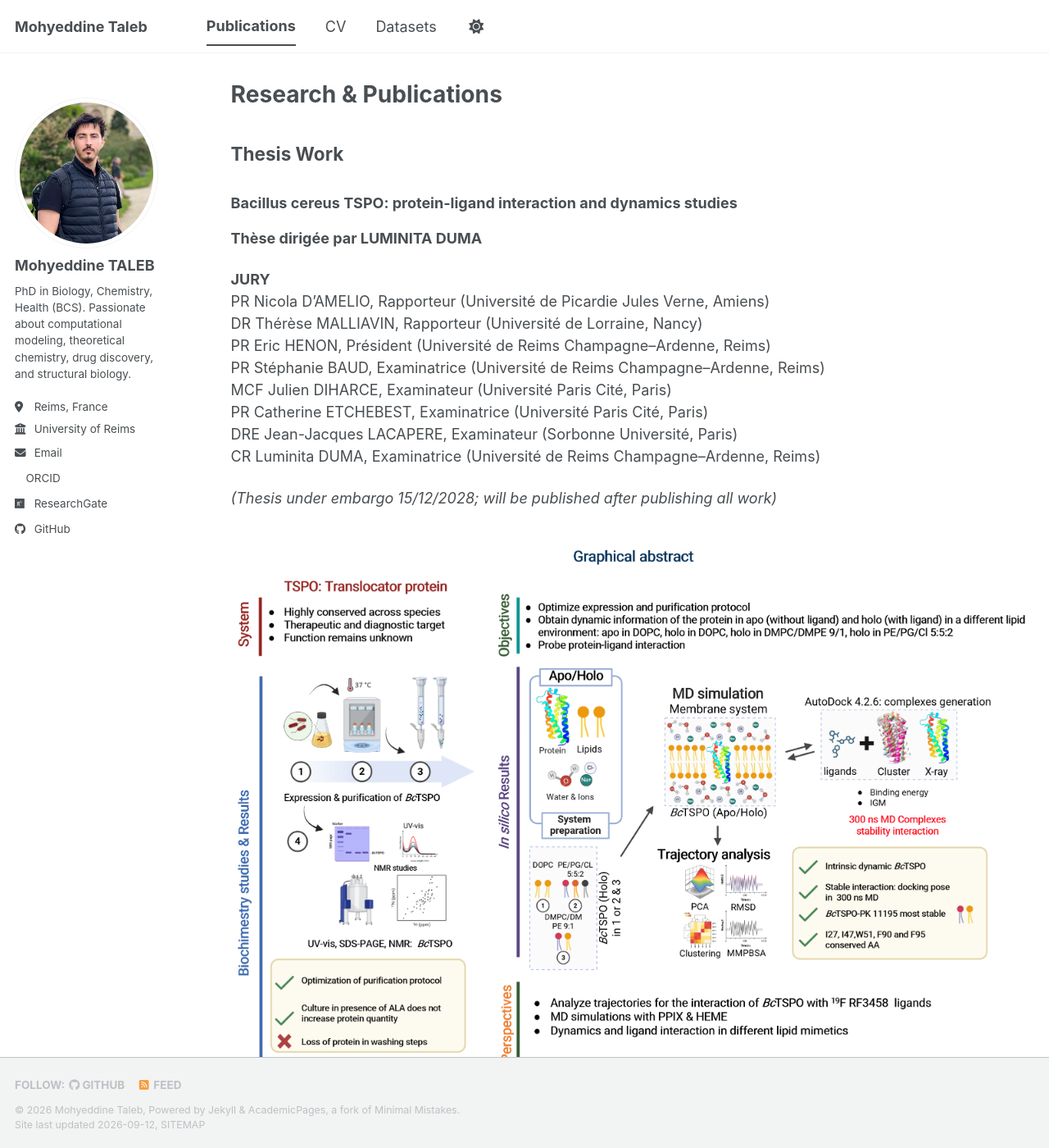
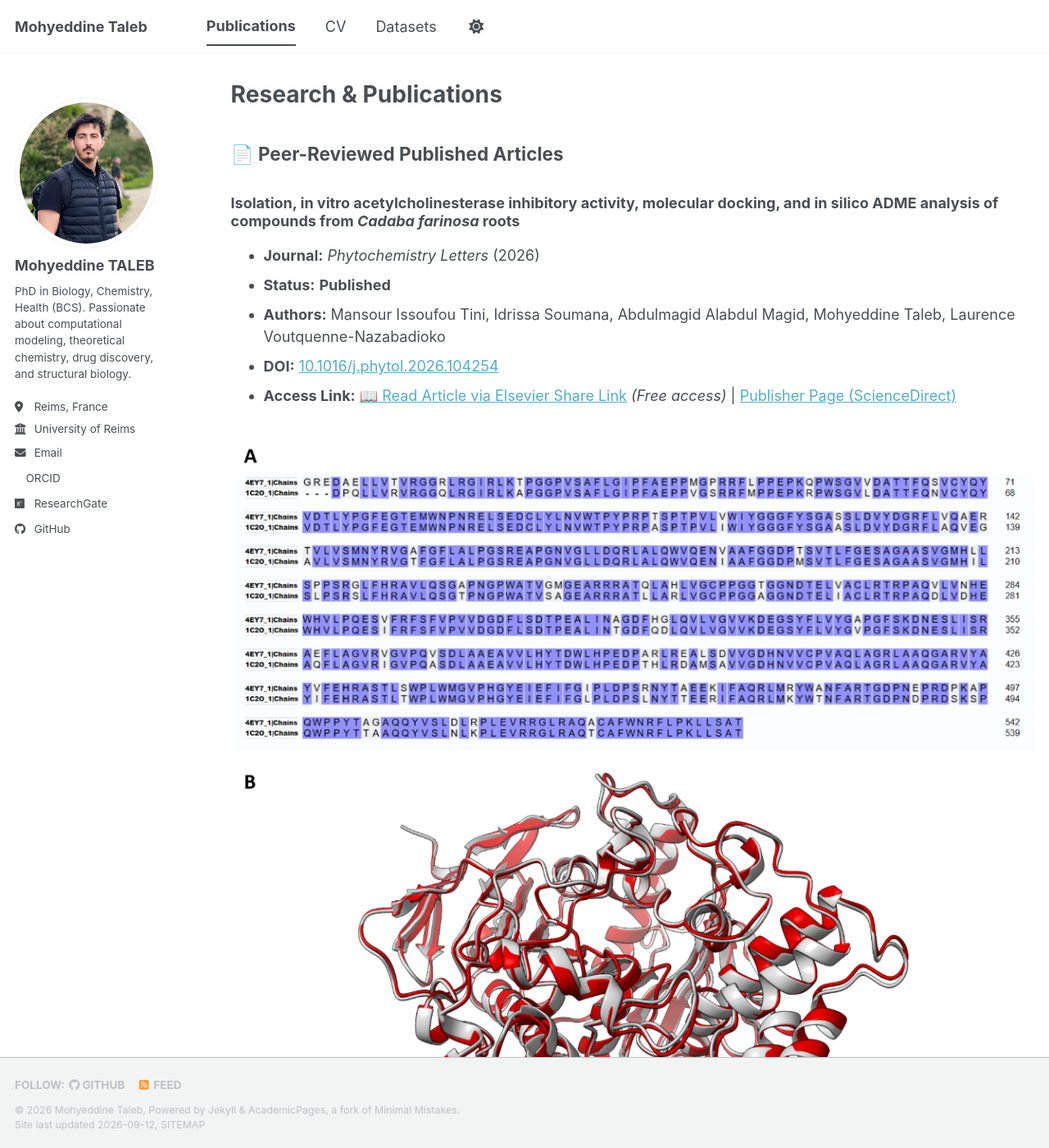
Before and after one commit to mohyeddine-taleb/mohyeddine-taleb.github.io, a Jekyll site: the page built from _pages/publications.md, in a window 1280 px wide and 1400 px high. Shown: the whole window at 82% size. Built offline with Jekyll 4.4.1, drawn with Linux system fonts in a browser that asks for light colours; a style sheet for code colours, icons or effects is not loaded; some of the changed text lies outside the part shown.

Commit message:
Update Phytochemistry Letters article to Published with DOI and free share link

```diff
--- a/_pages/cv.md
+++ b/_pages/cv.md
@@ -66,3 +66,12 @@ redirect_from:
 * Oral communication Journées de ROMEO (2024, 2025) (French).
 * Oral communication 16èmes (English) Rencontres du Réseau de Chimie Théorique du Grand Est (July 2025, Besançon, France).
 * Appicom 4th plenary meeting (English) (2023).
+
+## Publications
+
+* **Isolation, in vitro acetylcholinesterase inhibitory activity, molecular docking, and in silico ADME analysis of compounds from *Cadaba farinosa* roots.**
+  Mansour Issoufou Tini, Idrissa Soumana, Abdulmagid Alabdul Magid, **Mohyeddine Taleb**, Laurence Voutquenne-Nazabadioko.
+  *Phytochemistry Letters* (2026). DOI: [10.1016/j.phytol.2026.104254](https://doi.org/10.1016/j.phytol.2026.104254) \| [Free Access Link](https://authors.elsevier.com/c/1nmLB6gBzlgvme)
+
+* **In-silico exploration of BcTSPO: protein-ligand interactions probed by docking and molecular dynamics simulations.**
+  **Mohyeddine Taleb**, Eric Hénon, Julien Diharce, Catherine Etchebest, Frédéric Bihel, Jean-Jacques Lacapère, Luminita Duma. (Submitted).
--- a/_pages/publications.md
+++ b/_pages/publications.md
@@ -5,52 +5,53 @@ permalink: /publications/
 author_profile: true
 ---
 
-## Thesis Work
+## 📄 Peer-Reviewed Published Articles
+
+### Isolation, in vitro acetylcholinesterase inhibitory activity, molecular docking, and in silico ADME analysis of compounds from *Cadaba farinosa* roots
+
+* **Journal:** *Phytochemistry Letters* (2026)
+* **Status:** **Published**
+* **Authors:** Mansour Issoufou Tini, Idrissa Soumana, Abdulmagid Alabdul Magid, Mohyeddine Taleb, Laurence Voutquenne-Nazabadioko
+* **DOI:** [10.1016/j.phytol.2026.104254](https://doi.org/10.1016/j.phytol.2026.104254)
+* **Access Link:** [📖 Read Article via Elsevier Share Link](https://authors.elsevier.com/c/1nmLB6gBzlgvme) *(Free access)* \| [Publisher Page (ScienceDirect)](https://doi.org/10.1016/j.phytol.2026.104254)
+
+<img src="/images/article1.png" alt="Cadaba farinosa AChE sequence alignment and docking superposition" style="max-width: 100%; border-radius: 4px; margin-top: 1rem;">
+
+---
+
+## 📝 Submitted Manuscripts & In Preparation
+
+### In-silico exploration of BcTSPO: protein-ligand interactions probed by docking and molecular dynamics simulations
+
+* **Status:** Submitted
+* **Authors:** Mohyeddine Taleb <sup>a</sup>, Eric Hénon <sup>a</sup>, Julien Diharce <sup>b</sup>, Catherine Etchebest <sup>b</sup>, Frédéric Bihel <sup>d</sup>, Jean-Jacques Lacapère <sup>c</sup>, Luminita Duma <sup>a</sup>
+* **Affiliations:**
+  <sup>a</sup> University of Reims Champagne-Ardenne, CNRS, ICMR UMR 7312, 51687 Reims, France
+  <sup>b</sup> Université Paris Cité and Université de la Réunion, DSIMB, BIGR laboratory UMR S_1134, Hôpital Necker, 149 Rue de Sèvres, 75015 Paris, France
+  <sup>c</sup> Sorbonne Université, École normale supérieure, PSL University, CNRS, Laboratoire des Biomolécules, LBM, 75005 Paris, France
+  <sup>d</sup> Laboratoire d'Innovation Thérapeutique, UMR 7200, IMS MEDALIS, Faculty of Pharmacy, CNRS, Université de Strasbourg, Illkirch, France
+* **Protein Target:** TSPO
+
+<img src="/images/4ryi.jpeg" alt="TSPO Protein 4RYI" style="max-width: 100%; border-radius: 4px; margin-top: 1rem;">
+
+---
+
+## 🎓 Thesis Work
 
 ### Bacillus cereus TSPO: protein-ligand interaction and dynamics studies
 
-**Thèse dirigée par LUMINITA DUMA**
+**Thèse dirigée par Dr. Luminita DUMA**
 
-**JURY**
-PR Nicola D'AMELIO, Rapporteur (Université de Picardie Jules Verne, Amiens)
-DR Thérèse MALLIAVIN, Rapporteur (Université de Lorraine, Nancy)
-PR Eric HENON, Président (Université de Reims Champagne–Ardenne, Reims)
-PR Stéphanie BAUD, Examinatrice (Université de Reims Champagne–Ardenne, Reims)
-MCF Julien DIHARCE, Examinateur (Université Paris Cité, Paris)
-PR Catherine ETCHEBEST, Examinatrice (Université Paris Cité, Paris)
-DRE Jean-Jacques LACAPERE, Examinateur (Sorbonne Université, Paris)
-CR Luminita DUMA, Examinatrice (Université de Reims Champagne–Ardenne, Reims)
+**JURY:**
+* PR Nicola D'AMELIO, Rapporteur (Université de Picardie Jules Verne, Amiens)
+* DR Thérèse MALLIAVIN, Rapporteur (Université de Lorraine, Nancy)
+* PR Eric HÉNON, Président (Université de Reims Champagne–Ardenne, Reims)
+* PR Stéphanie BAUD, Examinatrice (Université de Reims Champagne–Ardenne, Reims)
+* MCF Julien DIHARCE, Examinateur (Université Paris Cité, Paris)
+* PR Catherine ETCHEBEST, Examinatrice (Université Paris Cité, Paris)
+* DRE Jean-Jacques LACAPÈRE, Examinateur (Sorbonne Université, Paris)
+* CR Luminita DUMA, Directrice de thèse (Université de Reims Champagne–Ardenne, Reims)
 
-*(Thesis under embargo 15/12/2028; will be published after publishing all work)*
+*(Thesis under embargo until 15/12/2028; manuscripts will be published progressively)*
 
 <img src="/images/Graphical_abstract.png" alt="Graphical Abstract" style="max-width: 100%; border-radius: 4px; margin-top: 1rem;">
-
----
-
-## Submitted Articles
-
-### Isolation, in vitro acetylcholinesterase inhibitory activity, molecular docking, and in silico ADME analysis of compounds from Cadaba farinosa roots
-
-**Journal:** Phytochemistry Letters
-**Status:** Accepted
-**Corresponding Author:** Dr Abdulmagid Alabdul Magid
-**Co-Authors:** Mansour Issoufou Tini; Idrissa Soumana; Mohyeddine Taleb; Laurence Voutquenne-Nazabadioko
-
-<img src="/images/article1.png" alt="Article 1 Image" style="max-width: 100%; border-radius: 4px; margin-top: 1rem;">
-
----
-
-### In-silico exploration of BcTSPO: protein-ligand interactions probed by docking and molecular dynamics simulations
-
-**Status:** Submitted
-**Authors:** Mohyeddine Taleb <sup>a</sup>, Eric Hénon <sup>a</sup>, Julien Diharce <sup>b</sup>, Catherine Etchebest <sup>b</sup>, Frédéric Bihel <sup>d</sup>, Jean-Jacques Lacapère <sup>c</sup>, Luminita Duma <sup>a</sup>
-
-**Affiliations:**
-<sup>a</sup> University of Reims Champagne-Ardenne, CNRS, ICMR UMR 7312, 51687 Reims, France
-<sup>b</sup> Université Paris Cité and Université de la Réunion, DSIMB, BIGR laboratory UMR S_1134, Hôpital Necker, 149 Rue de Sèvres, 75015 Paris, France
-<sup>c</sup> Sorbonne Université, Ecole normale supérieure, PSL University, CNRS, Laboratoire des Biomolécules, LBM, 75005 Paris, France
-<sup>d</sup> Laboratoire d'Innovation Therapeutique, UMR 7200, IMS MEDALIS, Faculty of Pharmacy, CNRS, Université de Strasbourg, Illkirch, France
-
-**Protein Target:** TSPO
-
-<img src="/images/4ryi.jpeg" alt="TSPO Protein 4RYI" style="max-width: 100%; border-radius: 4px; margin-top: 1rem;">
```
